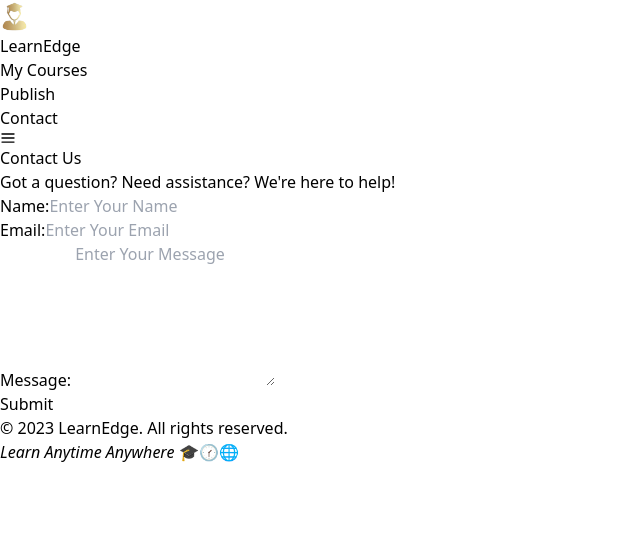
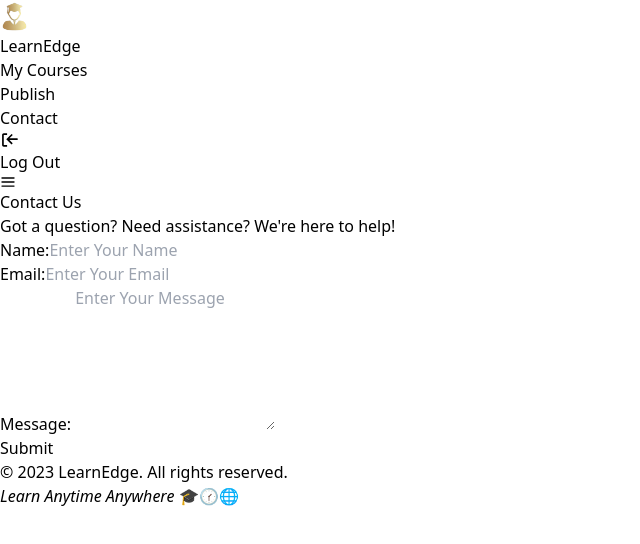
Before and after one commit to cepdnaclk/e19-co226-Online-Learning-Platform, a React (Vite) app in the folder frontend/: page /tutor/contact in a window 1280 px wide. Shown: the top 544 px of the page, without its empty margins (0-640 px from the left). Built offline with nearby package versions, Linux system fonts and the light colour scheme.

Commit message:
Bug fixed in fetching Data

```diff
--- a/frontend/src/HomePage_Files/Homepage.jsx
+++ b/frontend/src/HomePage_Files/Homepage.jsx
@@ -31,7 +31,7 @@ function Homepage() {
     const loadCourses = async () => {
         try {
             const listOfCourses = await axios.get("http://localhost:9081/course/getcourses");
-            // console.log(listOfCourses.data);
+            //console.log(listOfCourses.data);
 
             const mappedCourses = listOfCourses.data.map((course) => {
 
--- a/frontend/src/Tutor_Files/Tutor.jsx
+++ b/frontend/src/Tutor_Files/Tutor.jsx
@@ -18,7 +18,7 @@ function Tutor() {
         try {
             const url = `http://localhost:9081/tutor/email/${tutorEmail}`;
             const tutor = await axios.get(url);
-            console.log(tutor.data);
+            //console.log(tutor.data);
             setTutorDetails(tutor.data);
         }
         catch (error) {
--- a/frontend/src/Tutor_Files/TutorNavbar.jsx
+++ b/frontend/src/Tutor_Files/TutorNavbar.jsx
@@ -1,7 +1,10 @@
 import React, { useState } from 'react';
 import { useNavigate } from "react-router-dom";
+
 import Logo from "../components/images/logo.png"
+
 import { CgMenu } from 'react-icons/cg';
+import { CgLogOut } from 'react-icons/cg';
 
 function TutorNavbar() {
     const [isMenuOpen, setIsMenuOpen] = useState(false);
@@ -10,6 +13,13 @@ function TutorNavbar() {
 
     const navigateDashBoard = (e, path) => {
         e.preventDefault();
+        navigate(path);
+    }
+
+    const homePath = "/"
+
+    const backHome = (path) => {
+        localStorage.removeItem('userEmail');
         navigate(path);
     }
 
@@ -48,7 +58,15 @@ function TutorNavbar() {
 
                 <div
                     className="flex items-center gap-6">
-                    {/* Profile Section with logout goes here */}
+                    {/* Logout Button */}
+                    <button
+                        className="bg-gray-300 hover:bg-gray-400 text-gray-900 font-bold py-1 px-2 rounded inline-flex items-center"
+                        onClick={() => backHome(homePath)}>
+                        <CgLogOut fontSize={20} />
+                        <span className='pl-1'>Log Out</span>
+                    </button>
+
+                    {/* Small width Menu button */}
                     <span
                         onClick={toggleMenu} name={isMenuOpen ? 'close' : 'menu'} className="text-3xl cursor-pointer md:hidden">
                         <CgMenu />
--- a/frontend/src/Tutor_Files/TutorPublish.jsx
+++ b/frontend/src/Tutor_Files/TutorPublish.jsx
@@ -58,7 +58,7 @@ function TutorPublish() {
 
         axios.post('http://localhost:9081/course/addcourse', formData)
             .then((response) => {
-                console.log(formData);
+                //console.log(formData);
                 window.alert("Course Created Successfully!")
                 navigate("/tutor/dashboard")
             })
```
Also changed, not shown: 1 other file (tests, documents, lock files or other folders).
